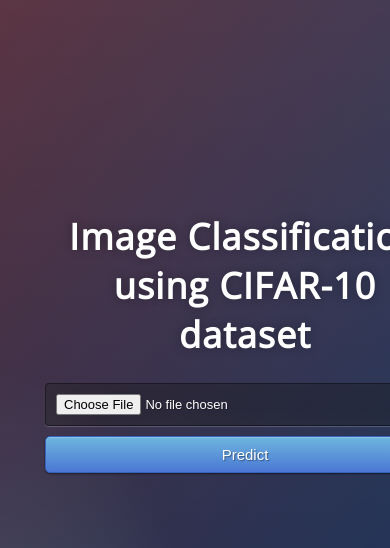
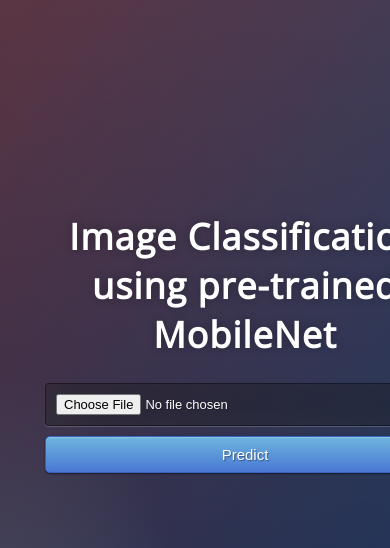
Before and after one commit to sudhakaranjain/Web_ML_deploy, a Flask app: page / in a window 390 px wide; the page is wider, and only the part inside the window is pictured. Shown: the top 548 px of that part. Run offline with Flask 2, Linux system fonts and the light colour scheme.

Commit message:
changed model to pre-trained MobileNet

```diff
--- a/app.py
+++ b/app.py
@@ -1,23 +1,21 @@
 import numpy as np
 import os
+import json
 os.environ["CUDA_VISIBLE_DEVICES"] = "-1"
 from flask import Flask, request, jsonify, render_template
 import pickle
-# import urllib.request
 import cv2 as cv
 import tensorflow as tf
 from werkzeug.utils import secure_filename
 
+IMG_SIZE = 224
+IMG_SHAPE = (IMG_SIZE, IMG_SIZE, 3)
+
 global graph
 graph = tf.get_default_graph()
-classes = ['airplane', 'automobile', 'bird', 'cat', 'deer', 'dog', 'frog', 'horse', 'ship', 'truck']
+# classes = ['airplane', 'automobile', 'bird', 'cat', 'deer', 'dog', 'frog', 'horse', 'ship', 'truck']
 
 app = Flask(__name__)
-# model = pickle.load(open('model.pkl', 'rb'))
-UPLOAD_FOLDER = 'static/uploads/'
-
-app.config['UPLOAD_FOLDER'] = UPLOAD_FOLDER
-app.config['MAX_CONTENT_LENGTH'] = 16 * 1024 * 1024
 
 @app.route('/')
 def home():
@@ -28,10 +26,9 @@
     '''
     For rendering results on HTML GUI
     '''
-    # int_features = [int(x) for x in request.form.values()]
+
     image = request.files['image']
     filename = secure_filename(image.filename)
-    # image.save(os.path.join(app.config['UPLOAD_FOLDER'], filename))
 
     image.stream.seek(0) # seek to the beginning of file
     image_byte = image.read()
@@ -40,18 +37,24 @@
     # cv.imshow('', file)
     # cv.waitKey(0)
     # cv.destroyAllWindows()
-    file = cv.resize(file, (32,32))
+    file = cv.resize(file, (IMG_SIZE, IMG_SIZE))
     file = np.array([file]) / 255.0
-    # print(file.shape)
-    # keras.backend.clear_session()
+    # file = np.array([file])
+
     with graph.as_default():
-        model = tf.keras.models.load_model('./model.h5')
-        prediction = model.predict(file, batch_size=file.shape[0])
-    output = np.argmax(prediction, axis=1)
-    class_name = classes[output[0]]
-    # output = round(prediction[0], 2)
+        mobilenet = tf.keras.applications.MobileNetV2(input_shape=IMG_SHAPE, weights="imagenet")
+        mobilenet.trainable = False
+        prediction = mobilenet.predict(file, batch_size=file.shape[0])
 
-    return render_template('index.html', prediction_text='The image is a {}'.format(class_name))
+    top_5_classes_index = np.argsort(prediction)[0 , ::-1][:5]+1
+
+    labels_path = tf.keras.utils.get_file('ImageNetLabels.txt',
+        'https://storage.googleapis.com/download.tensorflow.org/data/ImageNetLabels.txt')
+    labels = np.array(open(labels_path).read().splitlines())
+    top_5_classes = labels[top_5_classes_index]
+    class_name = ", ".join(top_5_classes)
+    # return render_template('index.html', prediction_text='The image is a {}'.format(class_name))
+    return render_template('index.html', prediction_text='The image can be: '+class_name)
 
 @app.route('/predict_api',methods=['POST'])
 def predict_api():
--- a/templates/index.html
+++ b/templates/index.html
@@ -14,7 +14,7 @@
 
 <body>
  <div class="login">
-	<h1>Image Classification using CIFAR-10 dataset</h1>
+	<h1>Image Classification using pre-trained MobileNet</h1>
 
      <!-- Main Input For Receiving Query to our ML -->
     <form action="{{ url_for('predict')}}"method="post" enctype="multipart/form-data">
```
